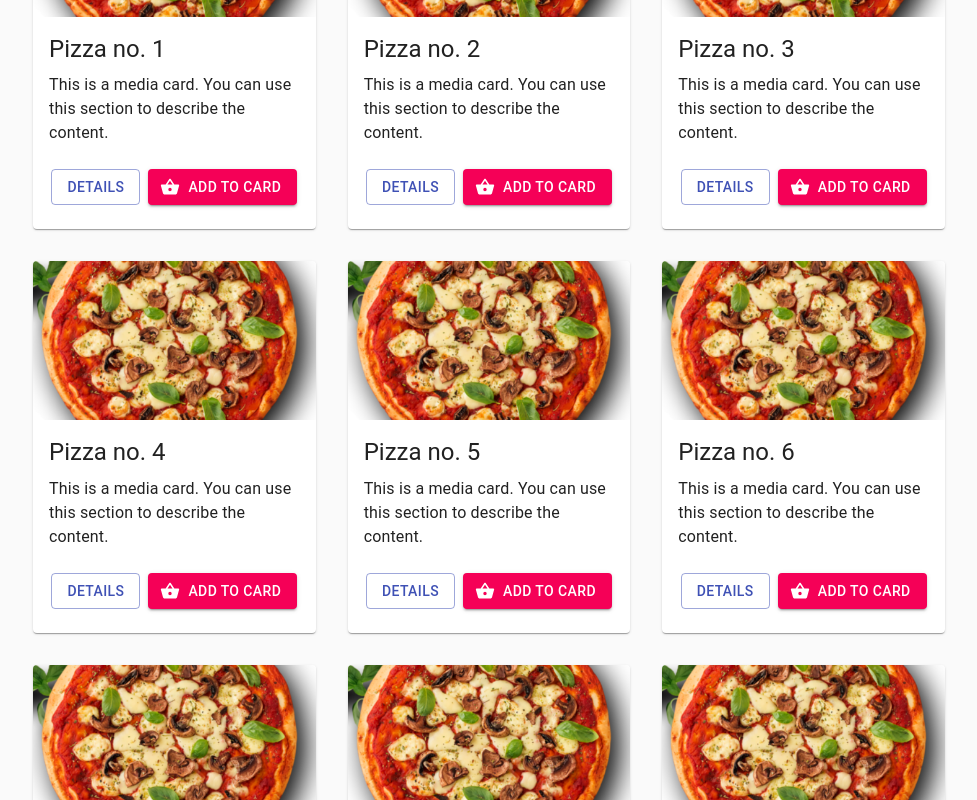
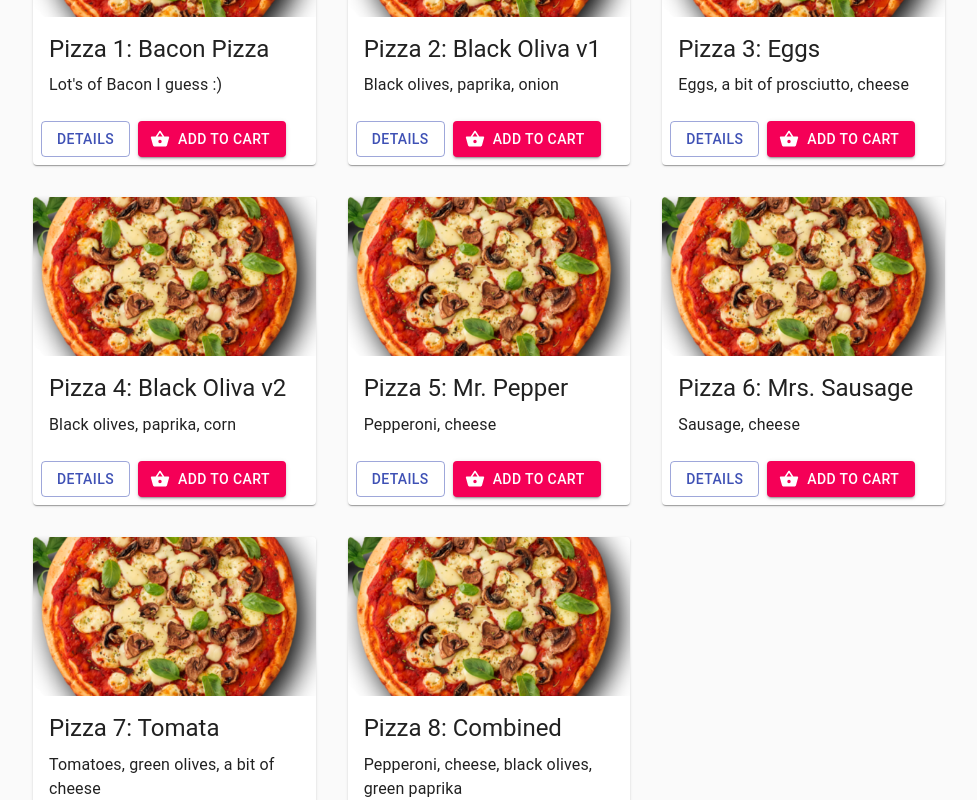
Before and after one commit to mladen/yummipizza-front, a React (Create React App) app: page / in a window 1280 px wide. Shown: the part 580-1380 px from the top of the page, without its empty margins (151-1128 px from the left). Built offline with nearby package versions, Linux system fonts and the light colour scheme.

Commit message:
Added a PizzaContext; removed some unnecessary code

```diff
--- a/src/App.js
+++ b/src/App.js
@@ -2,11 +2,17 @@ import React from 'react';
 import './App.css';
 import Pizzeria from './Pizzeria.js';
 
+import { PizzaProvider } from './PizzaContext';
+
 function App() {
+  // const value = useContext(PizzaContext);
+
   return (
-    <div className="App">
-      <Pizzeria></Pizzeria>
-    </div>
+    <PizzaProvider>
+      <div className="App">
+        <Pizzeria></Pizzeria>
+      </div>
+    </PizzaProvider>
   );
 }
 
--- /dev/null
+++ b/src/PizzaContext.js
@@ -0,0 +1,58 @@
+import React, { useState, createContext } from 'react';
+
+export const PizzaContext = createContext();
+
+export const PizzaProvider = props => {
+  const [pizzas, setPizzas] = React.useState([
+    {
+      id: 1,
+      name: "Bacon Pizza",
+      description: "Lot's of Bacon I guess :)",
+      path_to_photo: "",
+    },
+    {
+      id: 2,
+      name: "Black Oliva v1",
+      description: "Black olives, paprika, onion",
+      path_to_photo: "",
+    },
+    {
+      id: 3,
+      name: "Eggs",
+      description: "Eggs, a bit of prosciutto, cheese",
+      path_to_photo: "",
+    },
+    {
+      id: 4,
+      name: "Black Oliva v2",
+      description: "Black olives, paprika, corn",
+      path_to_photo: "",
+    },
+    {
+      id: 5,
+      name: "Mr. Pepper",
+      description: "Pepperoni, cheese",
+      path_to_photo: "",
+    },
+    {
+      id: 6,
+      name: "Mrs. Sausage",
+      description: "Sausage, cheese",
+      path_to_photo: "",
+    },
+    {
+      id: 7,
+      name: "Tomata",
+      description: "Tomatoes, green olives, a bit of cheese",
+      path_to_photo: "",
+    },
+    {
+      id: 8,
+      name: "Combined",
+      description: "Pepperoni, cheese, black olives, green paprika",
+      path_to_photo: "",
+    },
+  ]);
+
+  return <PizzaContext.Provider value={[pizzas, setPizzas]}>{ props.children }</PizzaContext.Provider>;
+}
--- a/src/Pizzeria.js
+++ b/src/Pizzeria.js
@@ -1,4 +1,4 @@
-import React from 'react';
+import React, { useState, useContext } from 'react';
 import AppBar from '@material-ui/core/AppBar';
 import Button from '@material-ui/core/Button';
 import Card from '@material-ui/core/Card';
@@ -20,6 +20,8 @@ import YourPizzasIcon from '@material-ui/icons/LocalPizzaOutlined';
 import MenuItem from '@material-ui/core/MenuItem';
 import IconButton from '@material-ui/core/IconButton';
 import Badge from '@material-ui/core/Badge';
+
+import { PizzaContext } from './PizzaContext';
 
 function Copyright() {
   return (
@@ -108,10 +110,12 @@ const useStyles = makeStyles((theme) => ({
   },
 }));
 
-const cards = [1, 2, 3, 4, 5, 6, 7, 8, 9];
+// const cards = [1, 2, 3, 4, 5, 6, 7, 8, 9];
 
 export default function Pizzeria() {
   const classes = useStyles();
+
+  const [pizzas, setPizzas] = useContext(PizzaContext);
 
   return (
     <React.Fragment>
@@ -125,7 +129,7 @@ export default function Pizzeria() {
 
           <MenuItem align="right">
             <IconButton aria-label="show 11 new notifications" color="inherit">
-              <Badge badgeContent={3} color="secondary">
+              <Badge badgeContent={pizzas.length} color="secondary">
                 <YourPizzasIcon />
               </Badge>
             </IconButton>
@@ -144,6 +148,8 @@ export default function Pizzeria() {
             <Typography variant="h5" align="center" paragraph>
               Order some yummi pizzas!
             </Typography>
+
+            {/* Hero buttons */}
             <div className={classes.heroButtons}>
               <Grid container spacing={2} justify="center">
                 <Grid item>
@@ -160,47 +166,29 @@ export default function Pizzeria() {
             </div>
           </Container>
         </div>
+
         <Container className={classes.cardGrid} maxWidth="md">
           {/* End hero unit */}
           <Grid container spacing={4}>
-            {cards.map((card) => (
-              <Grid item key={card} xs={12} sm={6} md={4}>
+            {pizzas.map((pizza) => (
+              <Grid item key={pizza.id} xs={12} sm={6} md={4}>
                 <Card className={classes.card} align="left">
-                {/* <CardHeader
-                  avatar={
-                    <Avatar aria-label="recipe" className={classes.avatar}>
-                      {card}
-                    </Avatar>
-                  }
-                  action={
-                    <IconButton aria-label="settings">
-                      <MoreVertIcon />
-                    </IconButton>
-                  }
-                  title="Shrimp and Chorizo Paella"
-                  subheader="September 14, 2016"
-                /> */}
                   <CardMedia className={classes.cardMedia} image="./pizza1.png" title="Our Yummi Pizza.. Mmm.."/>
                   <CardContent className={classes.cardContent}>
                     <Typography gutterBottom variant="h5" component="h2">
-                      Pizza no. {card}
+                      Pizza {pizza.id}: {pizza.name}
                     </Typography>
                     <Typography>
-                      This is a media card. You can use this section to describe the content.
+                      {pizza.description}
                     </Typography>
                   </CardContent>
-                  <CardActions className={classes.cardActionButtons}>
+                  <CardActions className={classes.pizzaActionButtons}>
                     <Button onClick={() => { alert('clicked') }} size="medium" variant="outlined" color="primary">
                       Details
                     </Button>
                     <Button size="medium" variant="contained" color="secondary" startIcon={<ShoppingBasket />}>
-                      Add to Card
+                      Add to cart
                     </Button>
-                  </CardActions>
-                  <CardActions disableSpacing>
-                    {/* <IconButton aria-label="share">
-                      <ShareIcon />
-                    </IconButton> */}
                   </CardActions>
                 </Card>
               </Grid>
```
